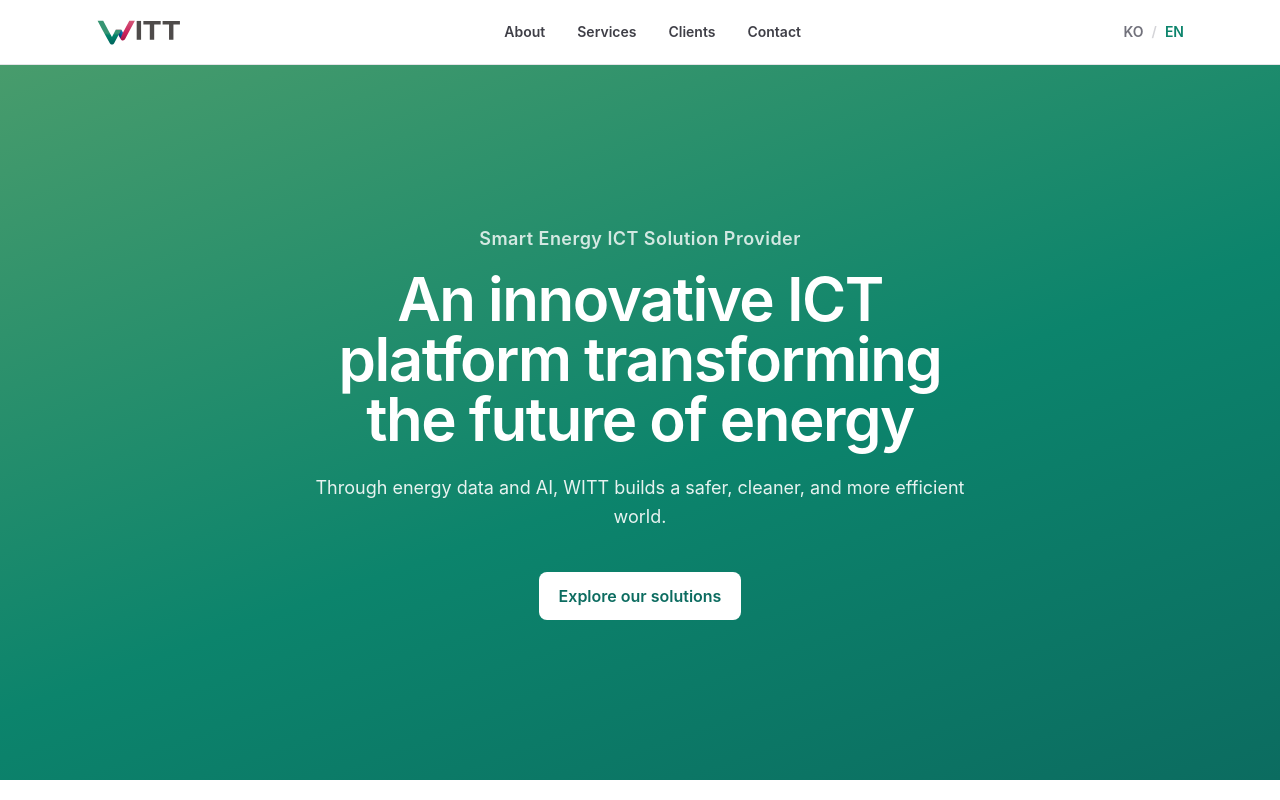
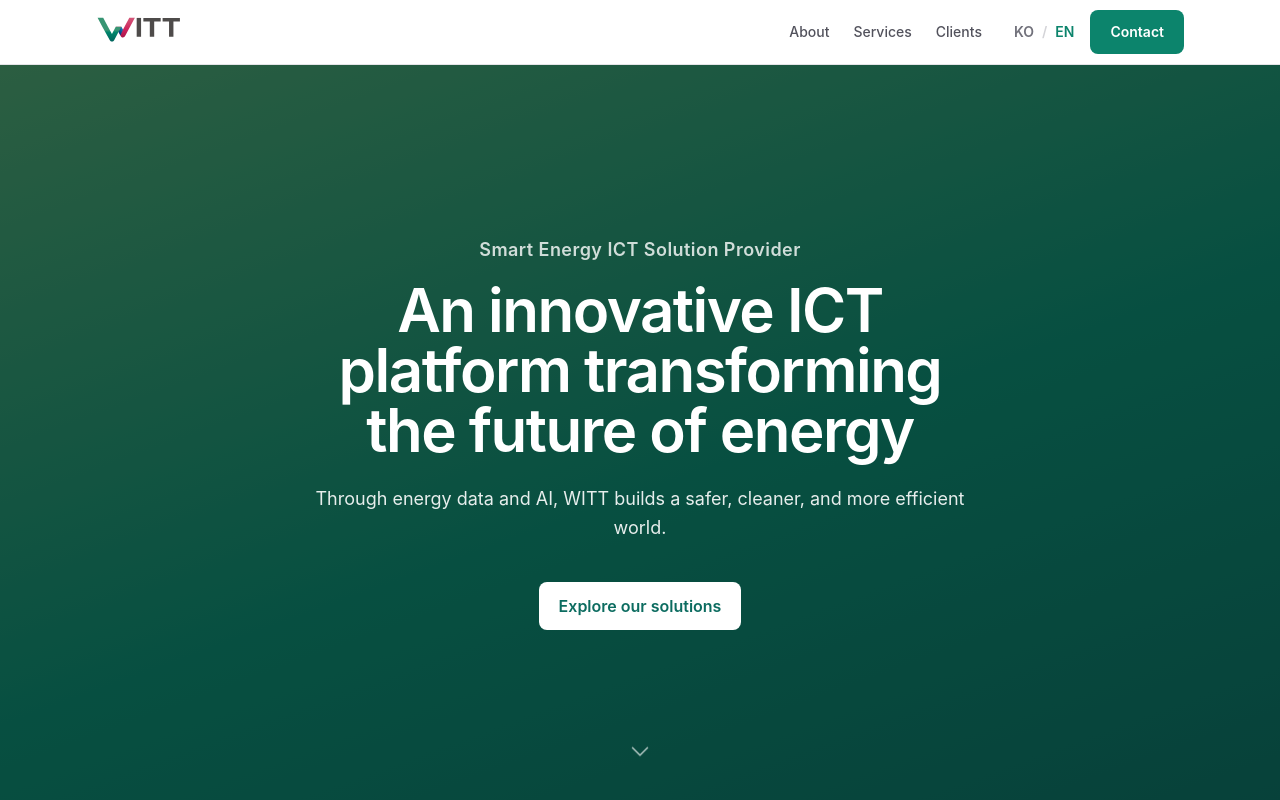
Before and after one commit to witt-company/witt-homepage, a Next.js app: page /en in a window 1280 px wide. Shown: the top 800 px of the page. Built offline with nearby package versions, Linux system fonts and the light colour scheme; a web font is replaced by a local one.

Commit message:
feat: restyle hero as full-bleed with scroll indicator

```diff
--- a/src/components/layout/Header.tsx
+++ b/src/components/layout/Header.tsx
@@ -5,6 +5,7 @@ import Link from "next/link";
 import { Bars3Icon, XMarkIcon } from "@heroicons/react/24/outline";
 
 import { LocaleSwitcher } from "@/components/layout/LocaleSwitcher";
+import { Button } from "@/components/ui/Button";
 import { Logo } from "@/components/ui/Logo";
 import type { Dictionary } from "@/i18n/types";
 
@@ -12,7 +13,6 @@ const NAV_ITEMS: { key: keyof Dictionary["nav"]; href: string }[] = [
   { key: "about", href: "#about" },
   { key: "services", href: "#services" },
   { key: "clients", href: "#clients" },
-  { key: "contact", href: "#contact" },
 ];
 
 type HeaderProps = {
@@ -33,58 +33,77 @@ export function Header({ nav, locale }: HeaderProps) {
   }, [open]);
 
   return (
-    <header className="sticky top-0 z-50 border-b border-zinc-200 bg-background/90 backdrop-blur">
-      <div className="mx-auto flex h-16 w-full max-w-6xl items-center justify-between px-4 sm:px-6 lg:px-8">
-        <Link href={`/${locale}`} aria-label="WITT" className="shrink-0">
+    <header className="sticky top-0 z-50 border-b border-zinc-200 bg-white">
+      <div className="mx-auto max-w-6xl px-4 sm:px-6 lg:px-8">
+        <div className="flex h-16 items-center justify-between">
+          <div className="flex-1">
+            <Link
+              href={`/${locale}`}
+              aria-label="WITT"
+              className="inline-block"
+            >
               <Logo className="h-7 w-auto" />
             </Link>
+          </div>
 
-        <nav className="hidden items-center gap-8 md:flex">
+          <div className="flex items-center gap-6 md:gap-8">
+            <nav aria-label="Global" className="hidden md:block">
+              <ul className="flex items-center gap-6 text-sm">
                 {NAV_ITEMS.map((item) => (
+                  <li key={item.key}>
                     <a
-              key={item.key}
                       href={item.href}
-              className="text-sm font-semibold text-zinc-700 transition-colors hover:text-primary"
+                      className="font-medium text-zinc-600 transition hover:text-primary"
                     >
                       {nav[item.key]}
                     </a>
+                  </li>
                 ))}
+              </ul>
             </nav>
 
-        <div className="hidden md:block">
+            <div className="hidden items-center gap-4 md:flex">
               <LocaleSwitcher />
+              <Button href="#contact" size="sm">
+                {nav.contact}
+              </Button>
             </div>
 
             <button
               type="button"
-          className="md:hidden"
+              className="rounded-md p-2 text-zinc-600 transition hover:bg-zinc-100 md:hidden"
               aria-label={open ? "메뉴 닫기" : "메뉴 열기"}
               aria-expanded={open}
               onClick={() => setOpen((v) => !v)}
             >
               {open ? (
-            <XMarkIcon className="h-6 w-6 text-zinc-700" />
+                <XMarkIcon className="size-6" />
               ) : (
-            <Bars3Icon className="h-6 w-6 text-zinc-700" />
+                <Bars3Icon className="size-6" />
               )}
             </button>
           </div>
+        </div>
+      </div>
 
       {open ? (
-        <div className="border-t border-zinc-200 bg-background md:hidden">
+        <div className="border-t border-zinc-200 bg-white md:hidden">
           <nav className="mx-auto flex max-w-6xl flex-col gap-1 px-4 py-4 sm:px-6">
             {NAV_ITEMS.map((item) => (
               <a
                 key={item.key}
                 href={item.href}
                 onClick={() => setOpen(false)}
-                className="rounded-md px-2 py-2 text-base font-semibold text-zinc-700 hover:bg-zinc-50 hover:text-primary"
+                className="rounded-md px-2 py-2 text-base font-medium text-zinc-700 hover:bg-zinc-50 hover:text-primary"
               >
                 {nav[item.key]}
               </a>
             ))}
-            <div className="mt-2 px-2">
+            <div className="mt-3 flex items-center justify-between px-2">
               <LocaleSwitcher onNavigate={() => setOpen(false)} />
+              <Button href="#contact" size="sm" onClick={() => setOpen(false)}>
+                {nav.contact}
+              </Button>
             </div>
           </nav>
         </div>
--- a/src/components/sections/Hero.tsx
+++ b/src/components/sections/Hero.tsx
@@ -1,3 +1,5 @@
+import { ChevronDownIcon } from "@heroicons/react/24/outline";
+
 import { Button } from "@/components/ui/Button";
 import { Container } from "@/components/ui/Container";
 import type { Dictionary } from "@/i18n/types";
@@ -8,8 +10,12 @@ type HeroProps = {
 
 export function Hero({ content }: HeroProps) {
   return (
-    <section className="relative overflow-hidden bg-[image:var(--witt-gradient-green)] text-white">
-      <Container className="py-24 text-center sm:py-32 lg:py-40">
+    <section className="relative flex min-h-[calc(100svh-4rem)] items-center justify-center overflow-hidden">
+      {/* 배경 — 나중에 실제 사진으로 교체 (public/images/hero.jpg) */}
+      <div className="absolute inset-0 -z-20 bg-[image:var(--witt-gradient-green)]" />
+      <div className="absolute inset-0 -z-10 bg-black/40" />
+
+      <Container className="py-24 text-center text-white">
         <p className="text-base font-semibold tracking-wide text-white/80 sm:text-lg">
           {content.eyebrow}
         </p>
@@ -25,6 +31,15 @@ export function Hero({ content }: HeroProps) {
           </Button>
         </div>
       </Container>
+
+      {/* 스크롤 인디케이터 */}
+      <a
+        href="#about"
+        aria-label="아래로 스크롤"
+        className="absolute bottom-8 left-1/2 -translate-x-1/2 text-white/70 transition hover:text-white"
+      >
+        <ChevronDownIcon className="h-6 w-6 animate-bounce" />
+      </a>
     </section>
   );
 }
--- a/src/components/ui/Button.tsx
+++ b/src/components/ui/Button.tsx
@@ -1,9 +1,19 @@
 import type { ComponentProps, ReactNode } from "react";
 
+
+
+
+
 type Variant = "primary" | "secondary" | "inverse";
+type Size = "sm" | "md";
 
 const base =
   "inline-flex items-center justify-center gap-2 rounded-lg px-5 py-3 text-base font-semibold transition-colors focus-visible:outline-none focus-visible:ring-2 focus-visible:ring-primary/50 focus-visible:ring-offset-2";
+
+const sizes: Record<Size, string> = {
+  sm: "px-4 py-2 text-sm",
+  md: "px-5 py-3 text-base",
+};
 
 const variants: Record<Variant, string> = {
   primary: "bg-primary text-white hover:bg-primary-strong",
@@ -12,17 +22,18 @@ const variants: Record<Variant, string> = {
   inverse: "bg-white text-primary-strong hover:bg-white/90",
 };
 
-type ButtonProps = { variant?: Variant; children: ReactNode } & (
+type ButtonProps = { variant?: Variant; size?: Size; children: ReactNode } & (
   ComponentProps<"button"> | (ComponentProps<"a"> & { href: string })
 );
 
 export function Button({
   variant = "primary",
+  size = "md",
   className,
   children,
   ...props
 }: ButtonProps) {
-  const classes = [base, variants[variant], className]
+  const classes = [base, sizes[size], variants[variant], className]
     .filter(Boolean)
     .join(" ");
 
```
Lines whose indentation alone changed are shown as unchanged.
